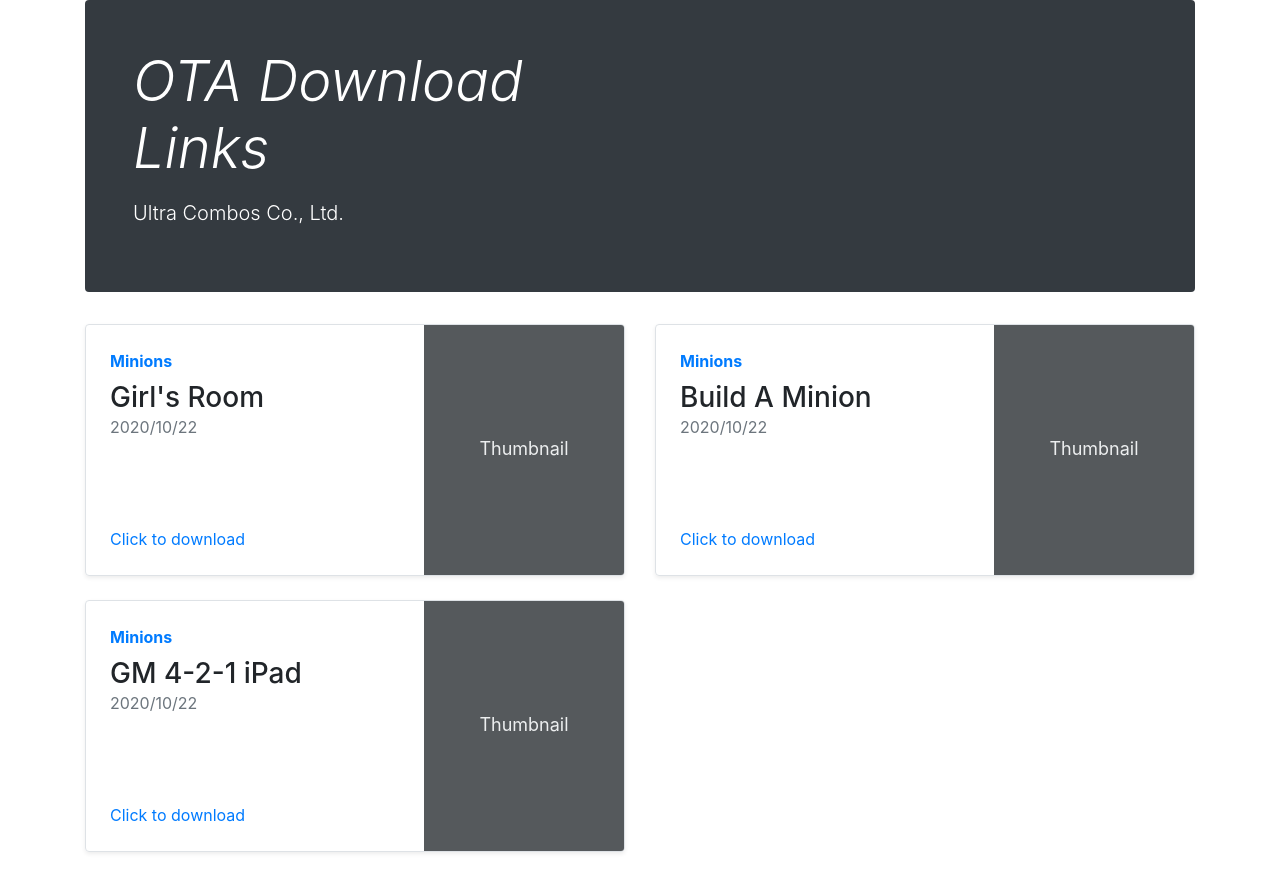
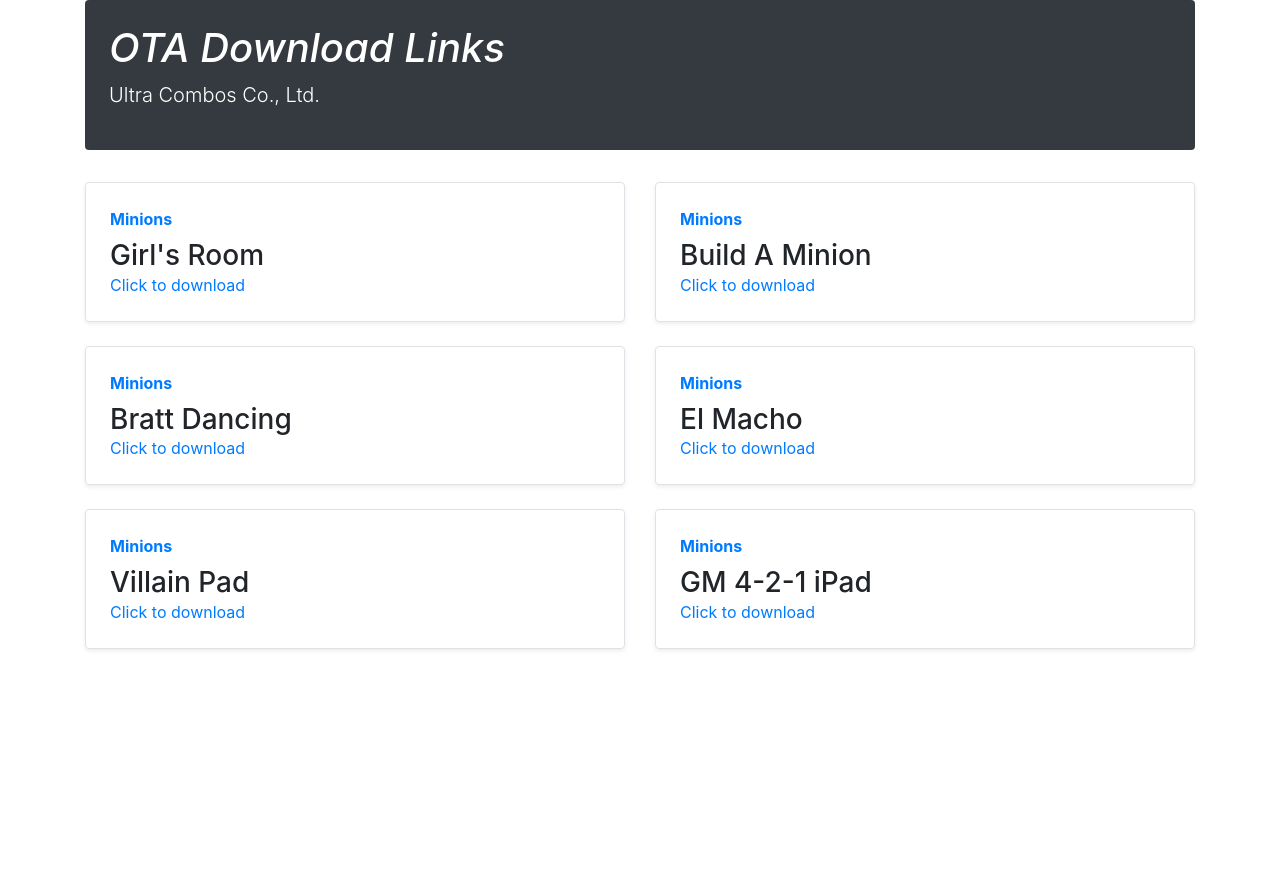
Before and after one commit to UltraCombos/ultracombos.github.io, a plain HTML site: page index.html in a window 1280 px wide. After the commit the page ends 800 px from the top, so only its background shows below. Drawn offline with nearby package versions, Linux system fonts and the light colour scheme.

Commit message:
update layout, update other app link for 20003

```diff
--- a/index.html
+++ b/index.html
@@ -32,13 +32,12 @@
 
 <body>
   <div class="container">
-    <div class="jumbotron p-4 p-md-5 text-white rounded bg-dark">
-      <div class="col-md-6 px-0">
-        <h1 class="display-4 font-italic">OTA Download Links</h1>
-        <p class="lead my-3">Ultra Combos Co., Ltd.</p>
+    <div class="jumbotron p-4 p-md-6 text-white rounded bg-dark">
+      <div class="px-0">
+        <h1 class="display-6 font-italic">OTA Download Links</h1>
+        <p class="lead my-6">Ultra Combos Co., Ltd.</p>
       </div>
     </div>
-
     <div class="row mb-2">
       <div class="col-md-6">
         <div
@@ -46,17 +45,8 @@
           <div class="col p-4 d-flex flex-column position-static">
             <strong class="d-inline-block mb-2 text-primary">Minions</strong>
             <h3 class="mb-0">Girl's Room</h3>
-            <div class="mb-1 text-muted">2020/10/22</div>
-            <p class="card-text mb-auto"></p>
-            <a href="itms-services://?action=download-manifest&url=https://ultracombos.github.io/20003-girlsroom-manifest.plist" class="stretched-link">Click to download</a>
-          </div>
-          <div class="col-auto d-none d-lg-block">
-            <svg class="bd-placeholder-img" width="200" height="250" xmlns="http://www.w3.org/2000/svg"
-              preserveAspectRatio="xMidYMid slice" focusable="false" role="img" aria-label="Placeholder: Thumbnail">
-              <title>Placeholder</title>
-              <rect width="100%" height="100%" fill="#55595c" /><text x="50%" y="50%" fill="#eceeef"
-                dy=".3em">Thumbnail</text>
-            </svg>
+            <a href="itms-services://?action=download-manifest&url=https://ultracombos.github.io/20003-GR_Girl'sRoom_iPad-manifest.plist"
+              class="stretched-link">Click to download</a>
           </div>
         </div>
       </div>
@@ -66,17 +56,41 @@
           <div class="col p-4 d-flex flex-column position-static">
             <strong class="d-inline-block mb-2 text-primary">Minions</strong>
             <h3 class="mb-0">Build A Minion</h3>
-            <div class="mb-1 text-muted">2020/10/22</div>
-            <p class="card-text mb-auto"></p>
-            <a href="itms-services://?action=download-manifest&url=https://ultracombos.github.io/20003-buildaminion-manifest.plist" class="stretched-link">Click to download</a>
+            <a href="itms-services://?action=download-manifest&url=https://ultracombos.github.io/20003-MZ_BuildAMinion_iPad-manifest.plist"
+              class="stretched-link">Click to download</a>
           </div>
-          <div class="col-auto d-none d-lg-block">
-            <svg class="bd-placeholder-img" width="200" height="250" xmlns="http://www.w3.org/2000/svg"
-              preserveAspectRatio="xMidYMid slice" focusable="false" role="img" aria-label="Placeholder: Thumbnail">
-              <title>Placeholder</title>
-              <rect width="100%" height="100%" fill="#55595c" /><text x="50%" y="50%" fill="#eceeef"
-                dy=".3em">Thumbnail</text>
-            </svg>
+        </div>
+      </div>
+      <div class="col-md-6">
+        <div
+          class="row no-gutters border rounded overflow-hidden flex-md-row mb-4 shadow-sm h-md-250 position-relative">
+          <div class="col p-4 d-flex flex-column position-static">
+            <strong class="d-inline-block mb-2 text-primary">Minions</strong>
+            <h3 class="mb-0">Bratt Dancing</h3>
+            <a href="itms-services://?action=download-manifest&url=https://ultracombos.github.io/20003-VL_BrattDancing_iPad-manifest.plist"
+              class="stretched-link">Click to download</a>
+          </div>
+        </div>
+      </div>
+      <div class="col-md-6">
+        <div
+          class="row no-gutters border rounded overflow-hidden flex-md-row mb-4 shadow-sm h-md-250 position-relative">
+          <div class="col p-4 d-flex flex-column position-static">
+            <strong class="d-inline-block mb-2 text-primary">Minions</strong>
+            <h3 class="mb-0">El Macho</h3>
+            <a href="itms-services://?action=download-manifest&url=https://ultracombos.github.io/20003-VL_ElMacho_iPad-manifest.plist"
+              class="stretched-link">Click to download</a>
+          </div>
+        </div>
+      </div>
+      <div class="col-md-6">
+        <div
+          class="row no-gutters border rounded overflow-hidden flex-md-row mb-4 shadow-sm h-md-250 position-relative">
+          <div class="col p-4 d-flex flex-column position-static">
+            <strong class="d-inline-block mb-2 text-primary">Minions</strong>
+            <h3 class="mb-0">Villain Pad</h3>
+            <a href="itms-services://?action=download-manifest&url=https://ultracombos.github.io/20003-VL_VillainPad-manifest.plist"
+              class="stretched-link">Click to download</a>
           </div>
         </div>
       </div>
@@ -86,18 +100,19 @@
           <div class="col p-4 d-flex flex-column position-static">
             <strong class="d-inline-block mb-2 text-primary">Minions</strong>
             <h3 class="mb-0">GM 4-2-1 iPad</h3>
-            <div class="mb-1 text-muted">2020/10/22</div>
-            <p class="card-text mb-auto"></p>
-            <a href="itms-services://?action=download-manifest&url=https://ultracombos.github.io/19002-gm-4-2-1-manifest.plist" class="stretched-link">Click to download</a>
+            <!-- <div class="mb-1 text-muted">2020/10/22</div> -->
+            <!-- <p class="card-text mb-auto"></p> -->
+            <a href="itms-services://?action=download-manifest&url=https://ultracombos.github.io/19002-gm-4-2-1-manifest.plist"
+              class="stretched-link">Click to download</a>
           </div>
-          <div class="col-auto d-none d-lg-block">
+          <!-- <div class="col-auto d-none d-lg-block">
             <svg class="bd-placeholder-img" width="200" height="250" xmlns="http://www.w3.org/2000/svg"
               preserveAspectRatio="xMidYMid slice" focusable="false" role="img" aria-label="Placeholder: Thumbnail">
               <title>Placeholder</title>
               <rect width="100%" height="100%" fill="#55595c" /><text x="50%" y="50%" fill="#eceeef"
                 dy=".3em">Thumbnail</text>
             </svg>
-          </div>
+          </div> -->
         </div>
       </div>
     </div>
```
Also changed, not shown: 7 other files. Lines whose indentation alone changed are shown as unchanged.
